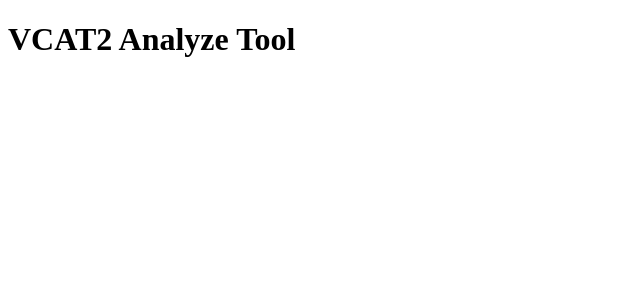
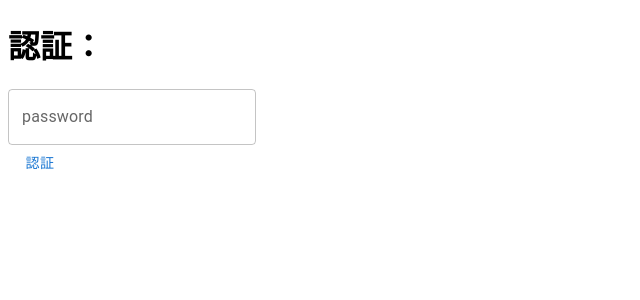
Before and after one commit to charon1212/vcat2-analyze-tool, a React (Create React App) app: page / in a window 1280 px wide. Shown: the top 300 px of the page, without its empty margins (0-640 px from the left). Built offline with nearby package versions, Linux system fonts and the light colour scheme.

Commit message:
add simple auth component

```diff
--- a/src/App.tsx
+++ b/src/App.tsx
@@ -1,8 +1,12 @@
+import { Auth } from './components/Auth';
+
 export const App = () => {
   return (
     <>
       <div>
-        <h1>VCAT2 Analyze Tool</h1>
+        <Auth>
+          <h1>VCAT2 Analyze Tool</h1>
+        </Auth>
       </div>
     </>
   );
--- /dev/null
+++ b/src/components/Auth.tsx
@@ -0,0 +1,27 @@
+import { Button, TextField } from '@mui/material';
+import { ReactNode, useState } from 'react';
+
+type Props = { children: ReactNode };
+export const Auth = (props: Props) => {
+  const { children } = props;
+  const [password, setPassword] = useState('');
+  const [isAuth, setIsAuth] = useState(false);
+
+  const authorization = () => {
+    if (password === process.env['REACT_APP_PASSWORD']) setIsAuth(true);
+  };
+
+  const AuthComponent = (
+    <>
+      <h1>認証：</h1>
+      <div>
+        <TextField label='password' type='password' value={password} onChange={(e) => setPassword(e.target.value)} />
+      </div>
+      <div>
+        <Button onClick={authorization}>認証</Button>
+      </div>
+    </>
+  );
+
+  return <>{isAuth ? children : AuthComponent}</>;
+};
```
